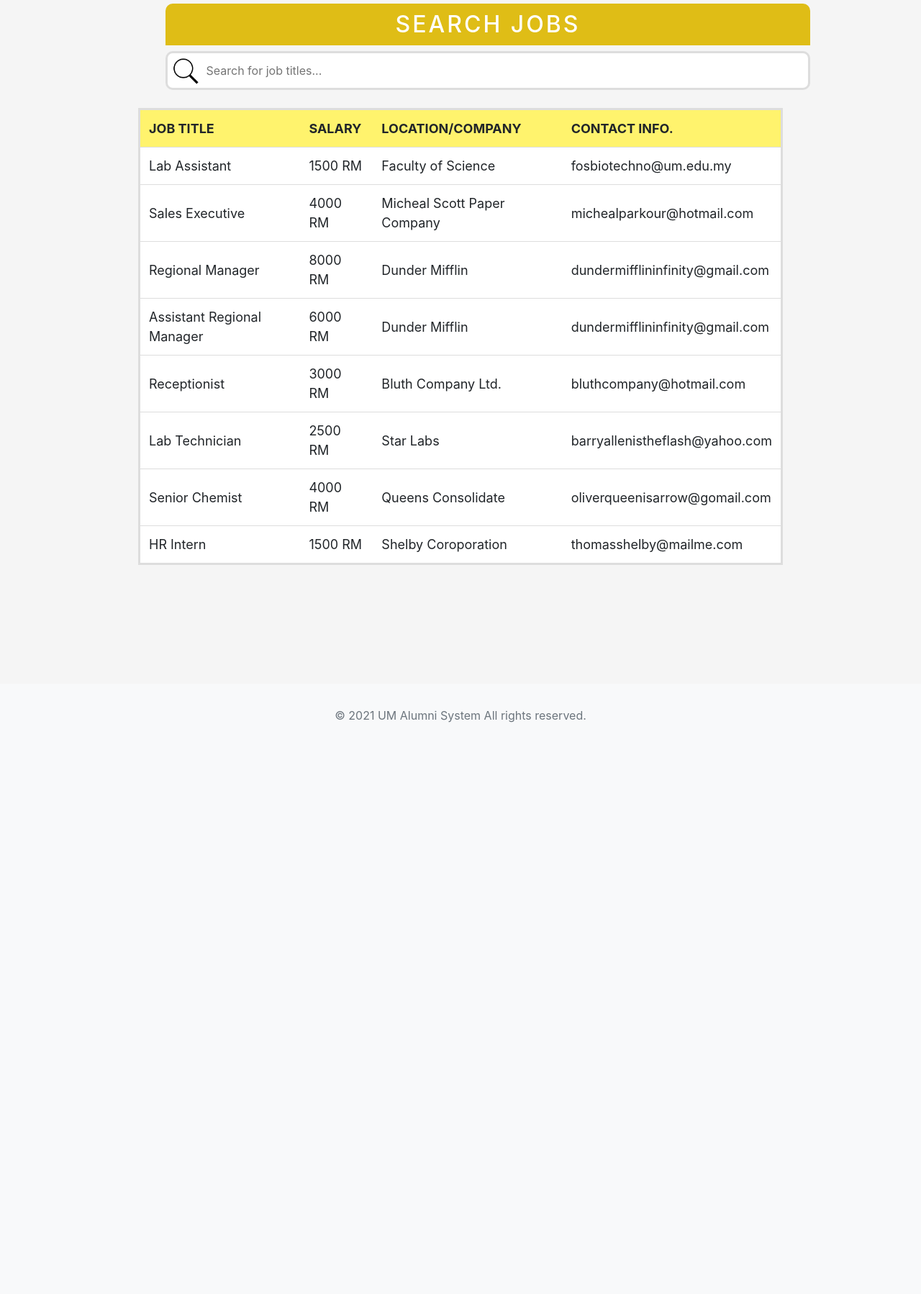
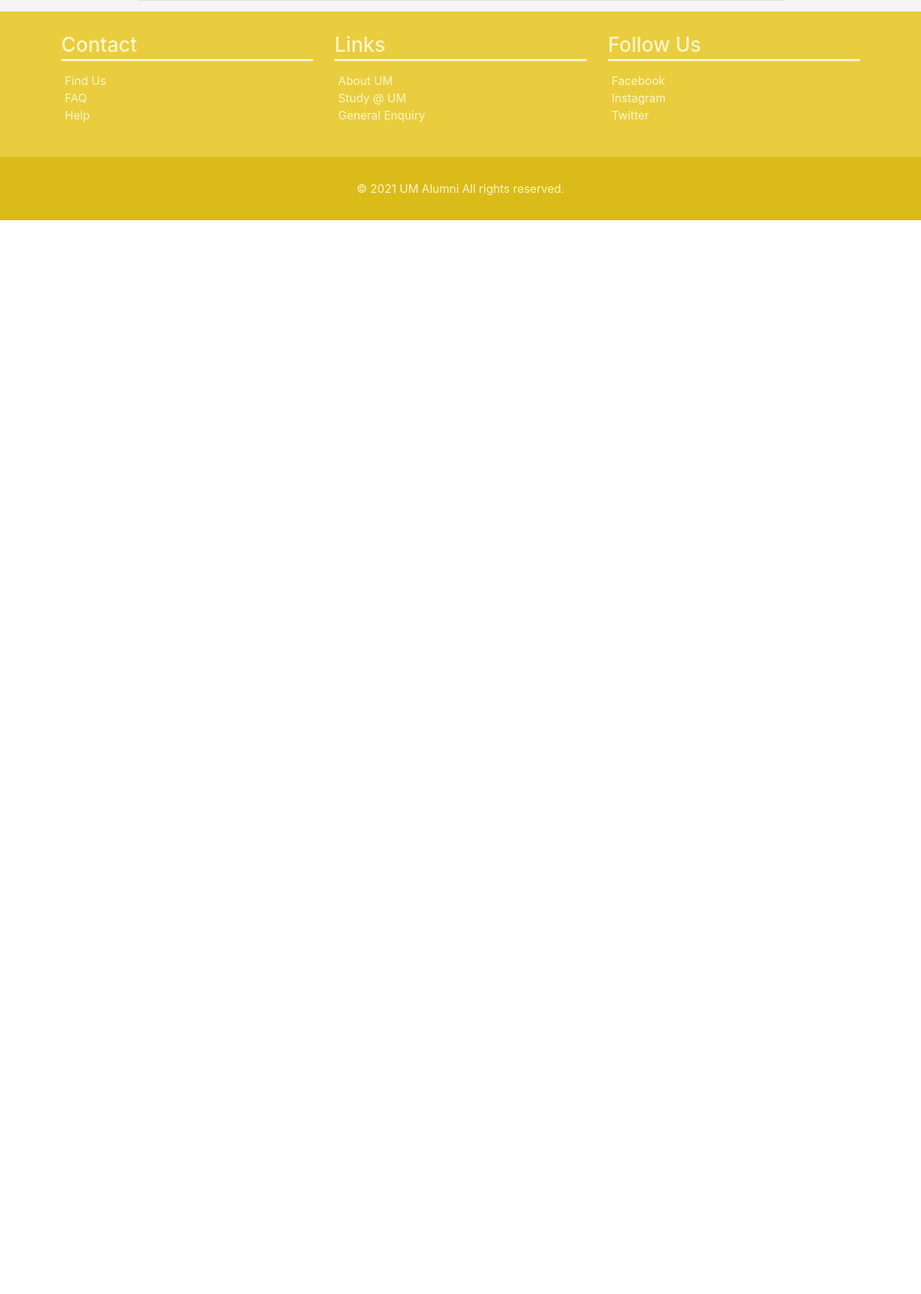
Before and after one commit to amarabjamal/Online-Alumni-System, a PHP site: page /joblistingview.html in a window 1280 px wide. Shown: the part 1337-3135 px from the top of the page at 72% size. After the commit the page ends 1643 px from the top, so only its background shows below. Run offline with PHP 8.4, Linux system fonts and the light colour scheme; some web fonts are replaced.

Commit message:
center, change footer and nav

```diff
--- a/joblistingview.html
+++ b/joblistingview.html
@@ -7,7 +7,8 @@
   <meta name="viewport" content="width=device-width, initial-scale=1, shrink-to-fit=no">
 
   <!-- Bootstrap CSS -->
-        <link rel="stylesheet" href="https://cdn.jsdelivr.net/npm/bootstrap@4.6.0/dist/css/bootstrap.min.css" integrity="sha384-B0vP5xmATw1+K9KRQjQERJvTumQW0nPEzvF6L/Z6nronJ3oUOFUFpCjEUQouq2+l" crossorigin="anonymous">
+  <link rel="stylesheet" href="https://cdn.jsdelivr.net/npm/bootstrap@4.6.0/dist/css/bootstrap.min.css"
+    integrity="sha384-B0vP5xmATw1+K9KRQjQERJvTumQW0nPEzvF6L/Z6nronJ3oUOFUFpCjEUQouq2+l" crossorigin="anonymous">
 
   <link rel="stylesheet" href="https://cdnjs.cloudflare.com/ajax/libs/twitter-bootstrap/4.1.3/css/bootstrap.min.css">
   <link rel="stylesheet" href="https://cdnjs.cloudflare.com/ajax/libs/ionicons/2.0.1/css/ionicons.min.css">
@@ -15,31 +16,65 @@
   <link href="styles/style.css" rel="stylesheet">
 
   <link href='https://fonts.googleapis.com/css?family=Montserrat:400,700' rel='stylesheet' type='text/css'>
-        <link href='https://fonts.googleapis.com/css?family=Droid+Serif:400,700,700italic,400italic' rel='stylesheet' type='text/css'>
+  <link href='https://fonts.googleapis.com/css?family=Droid+Serif:400,700,700italic,400italic' rel='stylesheet'
+    type='text/css'>
 
   <link href="styles/joblistingview.css" rel="stylesheet" type="text/css">
+  <title>Job Listing | UM Alumni </title>
 </head>
 
 <body class="d-flex flex-column h-100">
   <!--Bootstrap js-->
-    <script src="https://code.jquery.com/jquery-3.5.1.slim.min.js" integrity="sha384-DfXdz2htPH0lsSSs5nCTpuj/zy4C+OGpamoFVy38MVBnE+IbbVYUew+OrCXaRkfj" crossorigin="anonymous"></script>
-    <script src="https://cdn.jsdelivr.net/npm/bootstrap@4.6.0/dist/js/bootstrap.bundle.min.js" integrity="sha384-Piv4xVNRyMGpqkS2by6br4gNJ7DXjqk09RmUpJ8jgGtD7zP9yug3goQfGII0yAns" crossorigin="anonymous"></script>
+  <script src="https://code.jquery.com/jquery-3.5.1.slim.min.js"
+    integrity="sha384-DfXdz2htPH0lsSSs5nCTpuj/zy4C+OGpamoFVy38MVBnE+IbbVYUew+OrCXaRkfj"
+    crossorigin="anonymous"></script>
+  <script src="https://cdn.jsdelivr.net/npm/bootstrap@4.6.0/dist/js/bootstrap.bundle.min.js"
+    integrity="sha384-Piv4xVNRyMGpqkS2by6br4gNJ7DXjqk09RmUpJ8jgGtD7zP9yug3goQfGII0yAns"
+    crossorigin="anonymous"></script>
 
-    <nav class="navbar navbar-expand-lg navbar-light bg-light">
+  <!-- ===================================== Start Header Area ===================================== -->
+  <header>
+    <nav class="navbar navbar-expand-lg navbar-light">
       <div class="container">
-            <a class="navbar-brand" href="#"><img class="logo" src="images/um-logo.png" width="175" alt="logo"></a>
-            <button class="navbar-toggler" type="button" data-toggle="collapse" data-target="#navbarNavAltMarkup" aria-controls="navbarNavAltMarkup" aria-expanded="false" aria-label="Toggle navigation">
+        <a class="navbar-brand" href="./index.html"><img class="logo" src="images/um-logo.png" width="120"
+            alt="logo"></a>
+        <button class="navbar-toggler" type="button" data-toggle="collapse" data-target="#navbarNavAltMarkup"
+          aria-controls="navbarNavAltMarkup" aria-expanded="false" aria-label="Toggle navigation">
           <span class="navbar-toggler-icon"></span>
         </button>
-            <div class="collapse navbar-collapse" id="navbarNavAltMarkup">
+        <div class="collapse navbar-collapse" style="justify-content: flex-end;" id="navbarNavAltMarkup">
           <div class="navbar-nav">
-                <a class="nav-item nav-link" href="#about-us">About Us</a>
-                <a class="nav-item nav-link" href="#">News & Events</a>
-                <a class="nav-item nav-link" href="#footer">Contact Us</a>
+            <a class="nav-item nav-link normal-link" href="./index.html#about-us">About Us</a>
+            <a class="nav-item nav-link normal-link" href="./news.html">Events</a>
+            <a class="nav-item nav-link normal-link" href="./joblistingview.html">Job</a>
+            <a class="nav-item nav-link normal-link" href="./alumni-page.html">Alumni List</a>
+            <a class="nav-item nav-link normal-link" href="#footer">Contact Us</a>
+
+            <div id="control" class="nav-item dropdown">
+              <a class="nav-link dropdown-toggle" href="#" id="navbarDropdown" role="button" data-toggle="dropdown"
+                aria-haspopup="true" aria-expanded="false">
+                <img class="profile-picture" src="./images/icon2.png" alt="profile picture">
+              </a>
+              <div class="dropdown-menu" aria-labelledby="navbarDropdown">
+                <a class="dropdown-item" href="./manage_user_account.html">Your profile</a>
+                <a class="dropdown-item" href="./edit_profile.html">Edit profile</a>
+                <div class="dropdown-divider"></div>
+                <a class="dropdown-item" href="./index.html">Log out</a>
               </div>
+            </div>
+
+            <a id="control-lg" class="nav-item nav-link normal-link" href="./manage_user_account.html">Your profile</a>
+            <a id="control-lg" class="nav-item nav-link normal-link" href="edit_profile.html">Edit
+              profile</a>
+            <a id="control-lg" class="nav-item nav-link normal-link" href="./index.html">Log out</a>
+
+          </div>
+
         </div>
       </div>
     </nav>
+  </header>
+  <!-- ===================================== End Header Area ===================================== -->
 
   <main>
 
@@ -54,12 +89,12 @@
 
     </div>
 
+    <div id="main">
+
       <h2 class="headtitle">SEARCH JOBS</h2>
 
-<input type="text" id="myInput" onkeyup="myFunction()" placeholder="   Search for job titles..." title="Type in a name">
-
-<div id="container">
-    <div id="main">
+      <input type="text" id="myInput" onkeyup="myFunction()" placeholder="   Search for job titles..."
+        title="Type in a name">
 
       <table id="myTable">
         <tr class="header">
@@ -118,20 +153,56 @@
         </tr>
       </table>
     </div>
-</div>
+
   </main>
 
-    <footer>
+  <!-- ===================================== Start Footer Area ===================================== -->
 
-        <div class="bg-light py-4">
-            <div class="container text-center">
-                <p class="text-muted mb-0 py-2">&copy; <script>document.write(new Date().getFullYear())</script> UM Alumni System All rights reserved.</p>
+  <footer id="footer" class="mt-auto">
+    <div class="footer-link-section">
+      <div class="container">
+        <div class="row justify-content-left">
+          <div class="col-sm-6 col-md-4 item">
+            <h3>Contact</h3>
+            <ul>
+              <li><a href="#">Find Us</a></li>
+              <li><a href="#">FAQ</a></li>
+              <li><a href="#">Help</a></li>
+            </ul>
+          </div>
+          <div class="col-sm-6 col-md-4 item">
+            <h3>Links</h3>
+            <ul>
+              <li><a href="#">About UM</a></li>
+              <li><a href="#">Study @ UM</a></li>
+              <li><a href="#">General Enquiry</a></li>
+            </ul>
+          </div>
+          <div class="col-sm-6 col-md-4 item">
+            <h3>Follow Us</h3>
+            <ul>
+              <li><a href="#">Facebook</a></li>
+              <li><a href="#">Instagram</a></li>
+              <li><a href="#">Twitter</a></li>
+            </ul>
+          </div>
+        </div>
       </div>
     </div>
 
-        <script src="scripts/joblistingview.js"></script>
-
+    <!-- Copyrights -->
+    <div class="copyright py-4">
+      <div class="container text-center">
+        <p class="mb-0 py-2">&copy;
+          <script>document.write(new Date().getFullYear())</script> UM Alumni All rights reserved.
+        </p>
+      </div>
+    </div>
   </footer>
 
+  <!-- ===================================== End Footer Area ===================================== -->
+
+  <script src="scripts/joblistingview.js"></script>
 </body>
+
 </html>
--- a/styles/joblistingview.css
+++ b/styles/joblistingview.css
@@ -1,8 +1,17 @@
-<<<<<<< HEAD:styles/joblistingview.css
+*{
+    margin: 0;
+    padding: 0;
+}
+
 html, body{
     height: 100%s;
 
 }
+
+#main{
+    overflow: auto;
+}
+
 #myInput {
   background-image: url("../images/search.png");
   background-size: 40px ;
@@ -12,13 +21,17 @@
   font-size: 16px;
   padding: 12px 20px 12px 40px;
   border: 3px solid #ddd;
-    margin-left: 230px;
+
+  margin:0px auto;
+  display:block;
+
   margin-bottom: 25px;
   border-radius: 10px;
 }
 
 #myTable {
   margin: auto;
+  margin-bottom: 15px;
   border-collapse: collapse;
   width: 70%;
   border: 3px solid #ddd;
@@ -40,30 +53,20 @@
   background-color: #FFF36D;
   border-radius: 10px 10px 0 0;
 }
+
 .headtitle{
     background-color: #dbbb19;
     text-align: center;
     padding: 10px;
     width: 70%;
     margin-top: 25px;
-      margin-left:230px;
+    margin: auto;
+    /* margin-left:230px; */
     border-radius: 10px 10px 0 0;
     color: white;
     letter-spacing: 3px;
 }
-  #container{
-      min-height: 100vh;
 
-  }
-  #main{
-      overflow: auto;
-  }
-  #footer{
-      background-color: teal;
-      position: fixed;
-      height: 100px;
-      clear: both;
-  }
 .banner{
   height: 500px;
   background: linear-gradient(rgba(0,0,0,0.5),rgba(0,0,0,0.5)), url("../images/job2.jpg");
@@ -71,6 +74,7 @@
   background-position: center;
   color: white;
 }
+
 .banner h1{
   padding-top: 170px;
   font-size: 70px;
@@ -78,6 +82,7 @@
   font-weight: 600;
   text-shadow: 0 0 30px rgba(0,0,0,0.5);
 }
+
 .btn-check{
 background-color: #dbbb19;
 padding: 10px 20px;
@@ -89,17 +94,8 @@
 font-weight: bold;
 letter-spacing: 1px;
 }
-=======
-  *{
-      margin: 0;
-      padding: 0;
-  }
-  html, body{
-      height: 100%s;
 
-  }
-
-  #myInput {
+/* #myInput {
     background-image: url('images/search.png');
     background-size: 40px ;
     background-position: 5px 5px;
@@ -154,11 +150,4 @@
   }
   #main{
       overflow: auto;
-  }
-  #footer{
-      background-color: teal;
-      position: fixed;
-      height: 100px;
-      clear: both;
-  }
->>>>>>> alumni-list:joblistingview.css
+  } */
```
Lines whose indentation alone changed are shown as unchanged.
